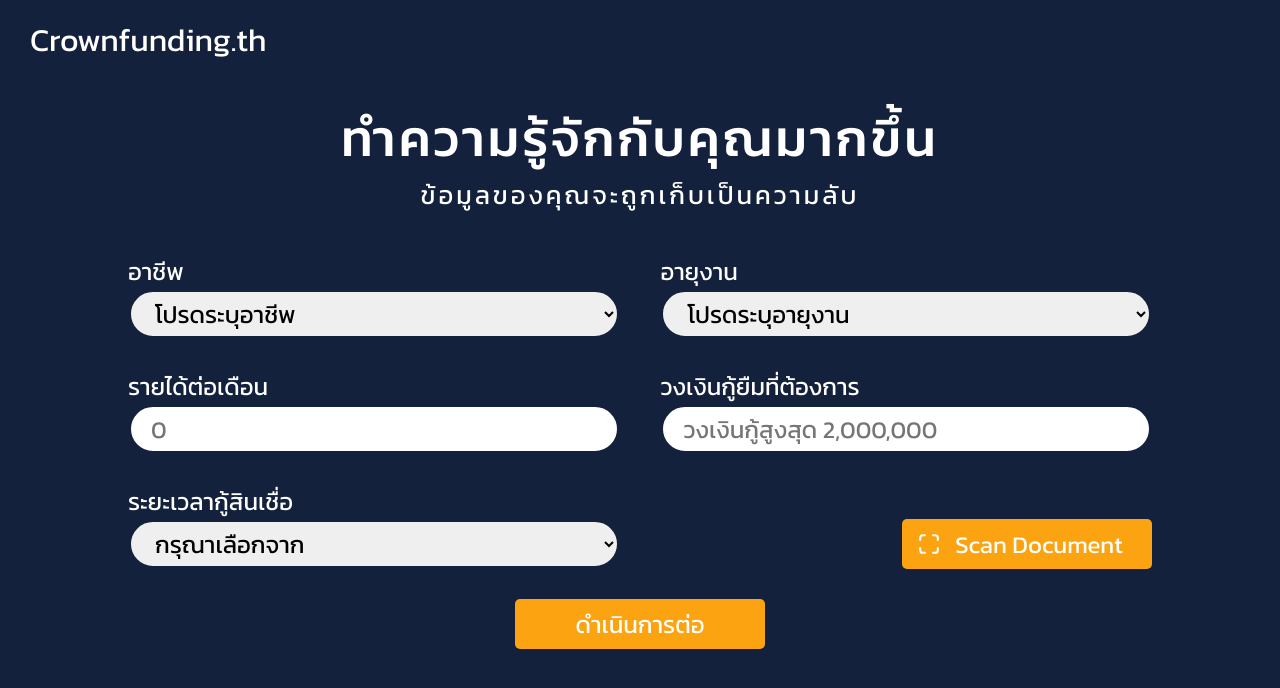
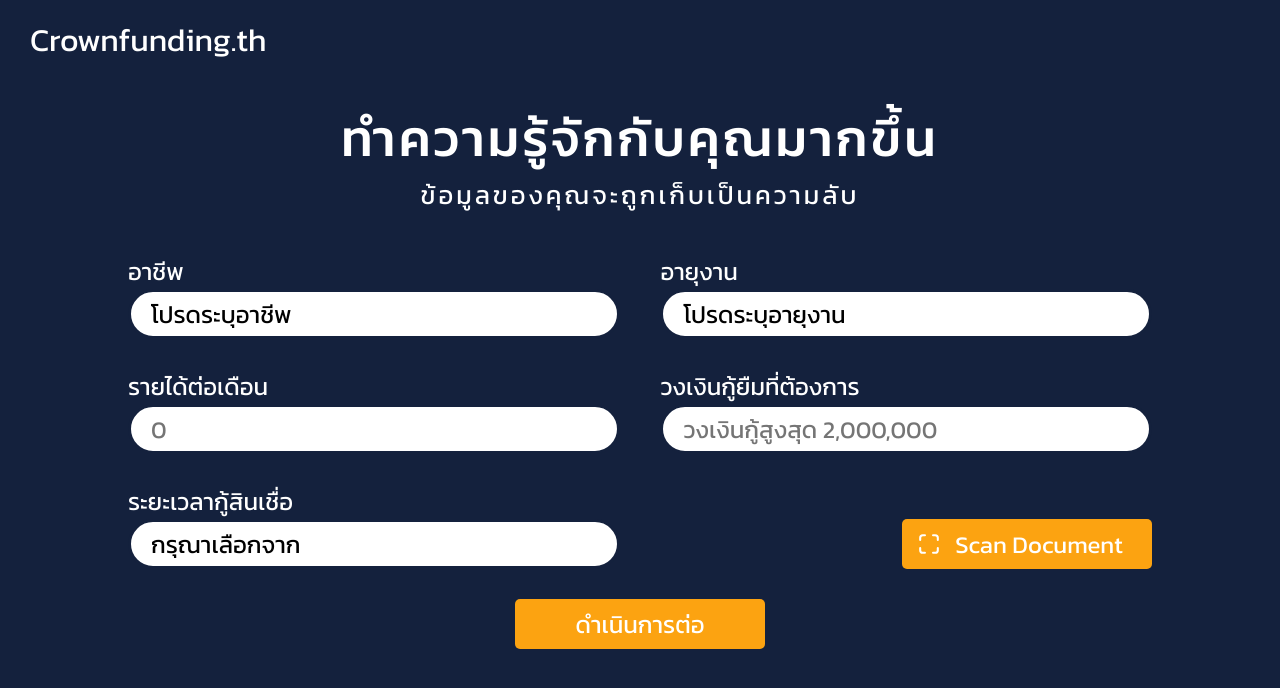
Before and after one commit to Jjenwit/crownfunding, a React (Create React App) app: page /yourinfo in a window 1280 px wide. Shown: the top 688 px of the page. Built offline with nearby package versions, Linux system fonts and the light colour scheme.

Commit message:
dropdown change

```diff
--- a/src/pages/CarRefinancePage/index.tsx
+++ b/src/pages/CarRefinancePage/index.tsx
@@ -87,6 +87,8 @@ const FormSelect = styled.select`
   border-radius: 30px;
   border: 3px solid var(--darkBlue);
   cursor: pointer;
+  -webkit-appearance: none;
+  background-color: white;
   &:focus {
     outline: 3px solid var(--orange);
   }
--- a/src/pages/HomeRefinancePage/index.tsx
+++ b/src/pages/HomeRefinancePage/index.tsx
@@ -78,7 +78,6 @@ const FormInput = styled.input`
 `;
 
 const FormSelect = styled.select`
-  -webkit-appearance: none;
   font-family: 'Kanit', sans-serif;
   font-size: 1em;
   height: 50px;
@@ -88,6 +87,8 @@ const FormSelect = styled.select`
   border-radius: 30px;
   border: 3px solid var(--darkBlue);
   cursor: pointer;
+  -webkit-appearance: none;
+  background-color: white;
   &:focus {
     outline: 3px solid var(--orange);
   }
--- a/src/pages/YourInfoPage/index.tsx
+++ b/src/pages/YourInfoPage/index.tsx
@@ -112,6 +112,8 @@ const FormSelect = styled.select`
   border-radius: 30px;
   border: 3px solid var(--darkBlue);
   cursor: pointer;
+  -webkit-appearance: none;
+  background-color: white;
   &:focus {
     outline: 3px solid var(--orange);
   }
```
